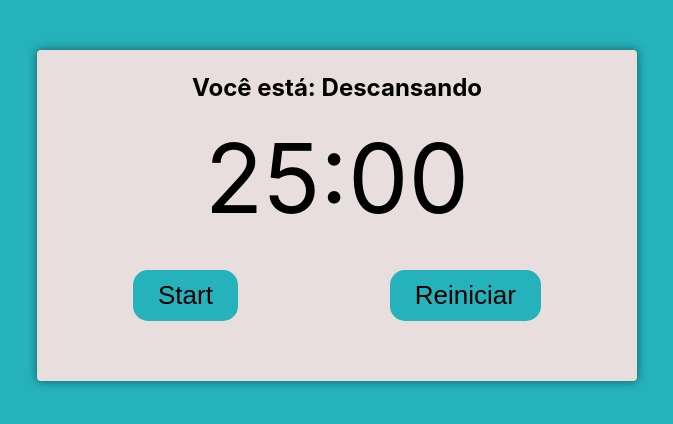
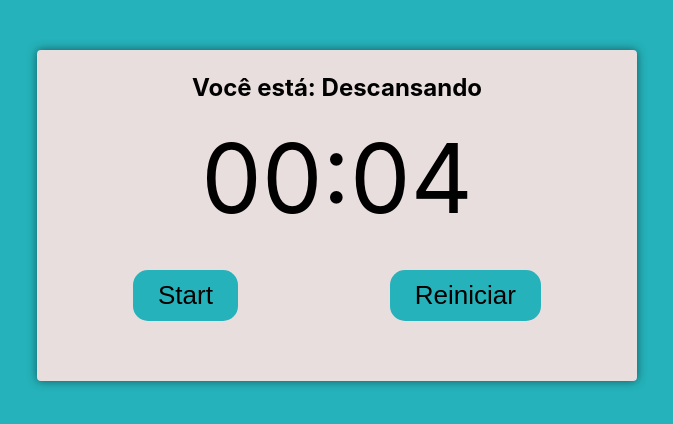
Before and after one commit to pvborgesz/pomodoro-typescript, a React (Vite) app: page / in a window 1280 px wide. Shown: the top 424 px of the page, without its empty margins (303-976 px from the left). Built offline with nearby package versions, Linux system fonts and the light colour scheme.

Commit message:
Correcao pausa

```diff
--- a/src/App.tsx
+++ b/src/App.tsx
@@ -7,7 +7,7 @@ function App() : JSX.Element {
 
   return (
     <div className="container">
-      <PomodoroTimer pomodoroTime={1500} longRestTime={900} shortRestTime={300} cycles={4} status={'Descansando'}/>
+      <PomodoroTimer pomodoroTime={4} longRestTime={900} shortRestTime={300} cycles={4} status={'Descansando'}/>
     </div>
   )
 }
--- a/src/components/PomodoroTimer.tsx
+++ b/src/components/PomodoroTimer.tsx
@@ -19,13 +19,17 @@ export function PomodoroTimer(props:Props) : JSX.Element{
     const [status, setStatus] = useState('Descansando')
 
     useEffect( () =>{
+        if(mainTime < 0){
+            pauseWork()
+        }
+
         if (working) {
             document.body.classList.add('working')
             setStatus('Trabalhando')
         } else {
             document.body.classList.remove('working')
         }
-    }, [working])
+    }, [working, mainTime])
 
     useInterval(()=>{
         setMainTime(mainTime-1)
@@ -46,10 +50,10 @@ export function PomodoroTimer(props:Props) : JSX.Element{
 
     const pauseWork: any = () => {
         setWorking(false)
+        setStatus('Descansando')
         setTimeCounting(!timeCounting)
         setMainTime(props.shortRestTime)
         setTimeCounting(true)
-        setStatus('Descansando')
     }
 
     const longPause: any = () =>{
```
